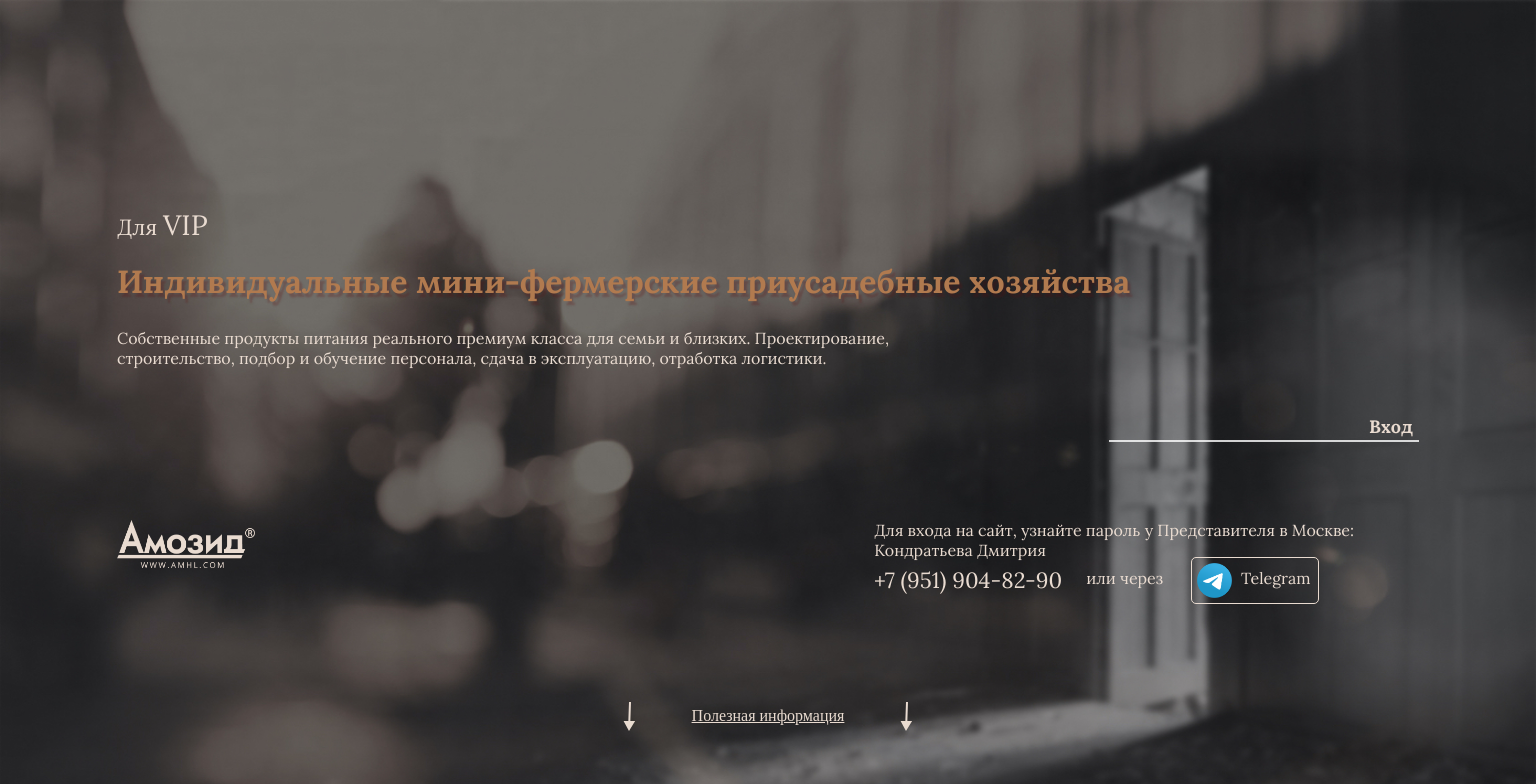
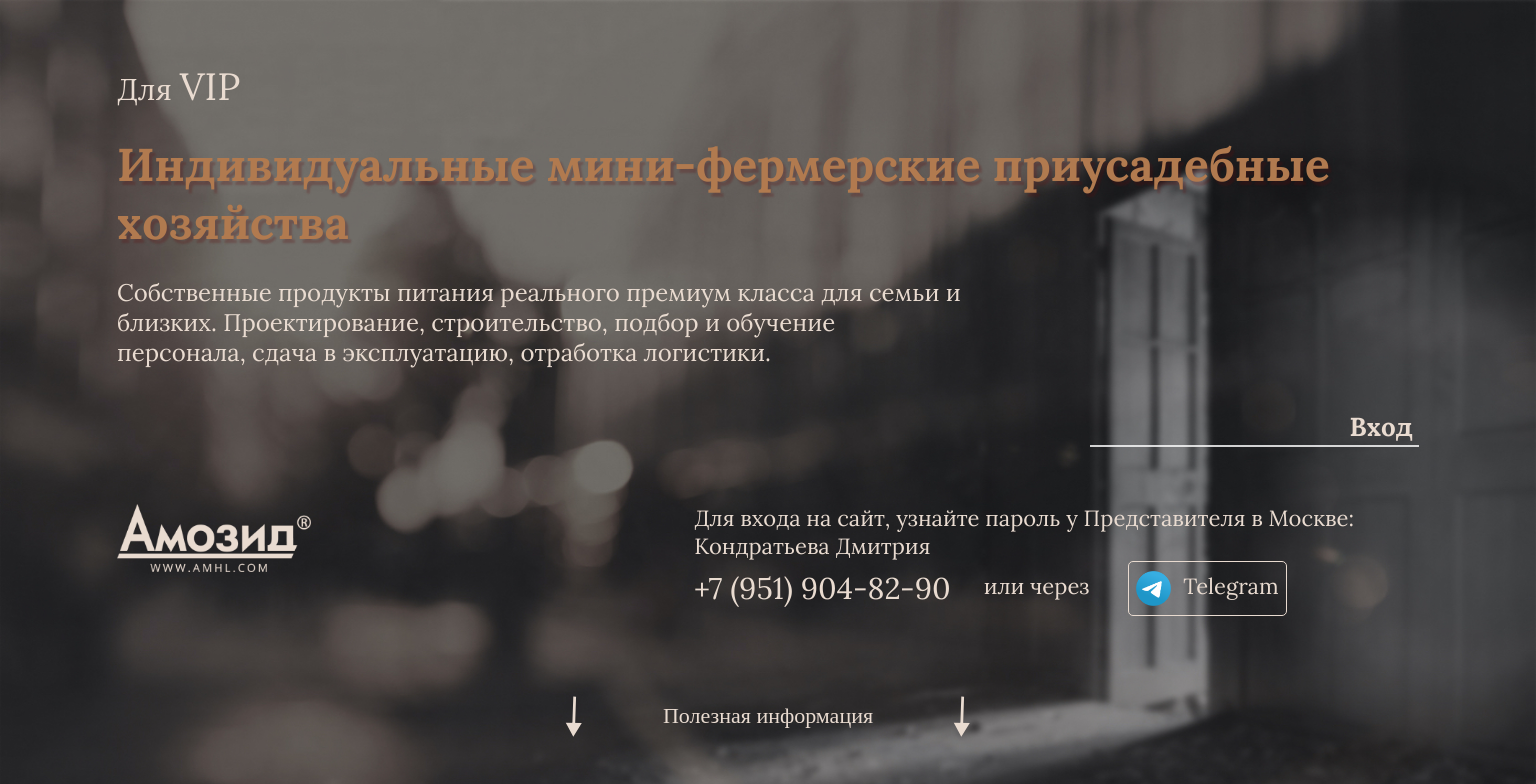
Before and after one commit to lingston/Amozid, a website: page source/index.html in a window 1536 px wide. Shown: the top 784 px of the page. Drawn offline with nearby package versions, Linux system fonts and the light colour scheme; files that its build step writes are made by us from their sources.

Commit message:
first window 1440 done

```diff
--- a/source/index.html
+++ b/source/index.html
@@ -32,11 +32,11 @@
       </div>
       <div class="more-info">
       <a class="more-info__link" href="#description">
-        <svg width="13" height="30" viewBox="0 0 13 30" fill="none" xmlns="http://www.w3.org/2000/svg">
+        <svg class="more-info__arrow" width="13" height="30" viewBox="0 0 13 30" fill="none" xmlns="http://www.w3.org/2000/svg">
           <path d="M6 30L12.1178 20.0703L0.571476 19.9416L6 30ZM6.00006 0.988851L5.31022 20.9942L7.3101 21.0165L7.99994 1.01115L6.00006 0.988851Z" fill="#E9DBD0"/>
         </svg>
         <p>Полезная информация</p>
-        <svg width="13" height="30" viewBox="0 0 13 30" fill="none" xmlns="http://www.w3.org/2000/svg">
+        <svg class="more-info__arrow" width="13" height="30" viewBox="0 0 13 30" fill="none" xmlns="http://www.w3.org/2000/svg">
           <path d="M6 30L12.1178 20.0703L0.571476 19.9416L6 30ZM6.00006 0.988851L5.31022 20.9942L7.3101 21.0165L7.99994 1.01115L6.00006 0.988851Z" fill="#E9DBD0"/>
         </svg>
       </a>
--- a/source/less/blocks/down-part.less
+++ b/source/less/blocks/down-part.less
@@ -6,7 +6,6 @@
 }
 
 .down-part__aside {
-  //width: 54vw;
   text-align: left;
   font-family: "Lora-regular", "Arial", sans-serif;
   font-style: normal;
@@ -14,12 +13,22 @@
   font-size: 16px;
   line-height: 20px;
   padding-right: 5%;
+
+  @media (min-width: 1440px) {
+    font-size: 22px;
+    line-height: 28px;
+  }
 }
 
 .down-part__aside_tell {
   font-size: 22px;
   line-height: 40px;
   vertical-align: middle;
+
+  @media (min-width: 1440px) {
+    font-size: 30px;
+    line-height: 56px;
+  }
 }
 
 .down-part__telegram {
@@ -49,3 +58,10 @@
   vertical-align: middle;
   padding: 0 0.3em;
 }
+
+@media (min-width: 1440px) {
+  .down-part__logo {
+    width: 194px;
+    height: 68px;
+  }
+}
--- a/source/less/blocks/more-info.less
+++ b/source/less/blocks/more-info.less
@@ -1,5 +1,10 @@
 .more-info {
   align-self: center;
+
+  @media (min-width: 1440px) {
+    font-size: 22px;
+    line-height: 28px;
+  }
 }
 
 .more-info__link {
@@ -10,4 +15,17 @@
   align-items: center;
   justify-content: space-between;
   margin: 0 auto;
+  text-decoration: none;
+
+  @media (min-width: 1440px) {
+    width: 407px;
+    height: 42px;
+  }
 }
+
+@media (min-width: 1440px) {
+  .more-info__arrow {
+    width: 18px;
+    height: 42px;
+  }
+}
--- a/source/less/blocks/offer.less
+++ b/source/less/blocks/offer.less
@@ -10,12 +10,20 @@
   font-weight: 300;
   font-size: 22px;
   line-height: 31px;
-  //padding-top: 10vh;
+
+  @media (min-width: 1440px) {
+    font-size: 30px;
+    line-height: 44px;
+  }
 }
 
 .offer__top_vip {
   text-transform: uppercase;
   font-size: 28px;
+
+  @media (min-width: 1440px) {
+    font-size: 38px;
+  }
 }
 
 .offer__main {
@@ -28,6 +36,11 @@
   color: #b17a4f;
   margin: 0;
   text-shadow: 3px 4px 2px rgba(97, 12, 12, 0.25);
+
+  @media (min-width: 1440px) {
+    font-size: 46px;
+    line-height: 58px;
+  }
 }
 
 .offer__description {
@@ -39,4 +52,9 @@
   margin: 0;
   margin-top: 2%;
   width: 65%;
+
+  @media (min-width: 1440px) {
+    font-size: 24px;
+    line-height: 30px;
+  }
 }
--- a/source/less/blocks/password.less
+++ b/source/less/blocks/password.less
@@ -17,6 +17,11 @@
   color: #b17a4f;
   outline: none;
   width: 16vw;
+
+  @media (min-width: 1440px) {
+    font-size: 22px;
+    line-height: 32px;
+  }
 }
 
 .password__button {
@@ -29,6 +34,11 @@
   line-height: 24px;
   text-align: right;
   color: rgba(233, 219, 208, 1);
+
+  @media (min-width: 1440px) {
+    font-size: 26px;
+    line-height: 34px;
+  }
 }
 
 .password__button:hover {
```
